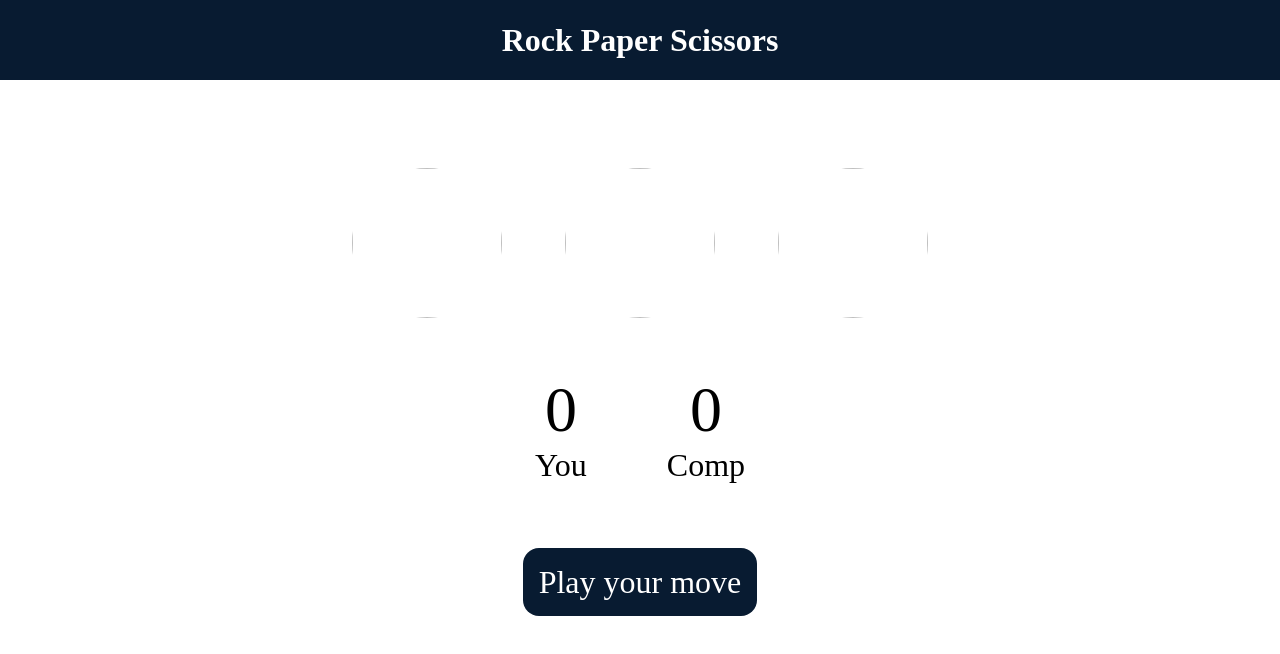
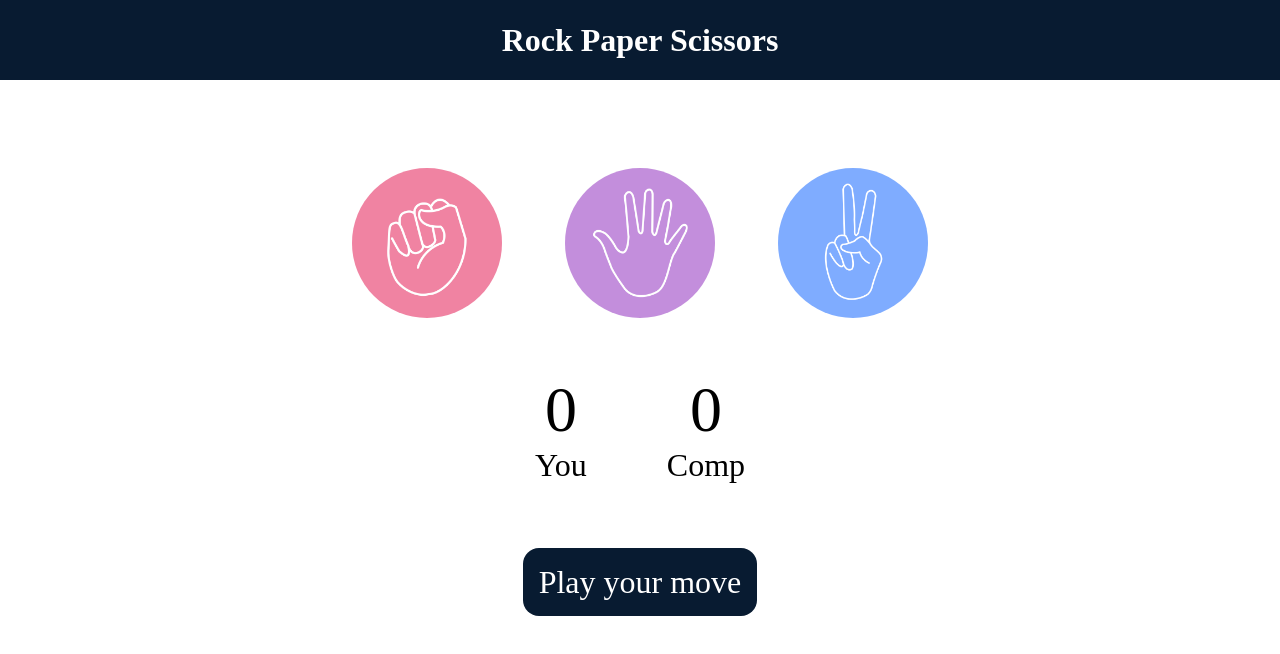
Before and after one commit to dhruvsinghal7494/Rock-Paper-Scissors-, a plain HTML site: page index.html in a window 1280 px wide. Drawn offline with Linux system fonts and the light colour scheme.

Commit message:
Update index.html

```diff
--- a/index.html
+++ b/index.html
@@ -10,13 +10,13 @@
     <h1>Rock Paper Scissors</h1>
     <div class="choices">
       <div class="choice" id="rock">
-        <img src="./images/rock.png" />
+        <img src="rock.png" />
       </div>
       <div class="choice" id="paper">
-        <img src="./images/paper.png" />
+        <img src="paper.png" />
       </div>
       <div class="choice" id="scissors">
-        <img src="./images/scissors.png" />
+        <img src="scissors.png" />
       </div>
     </div>
 
```
